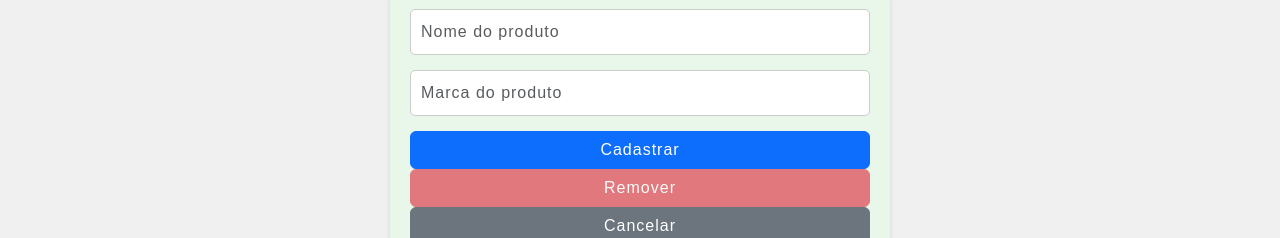
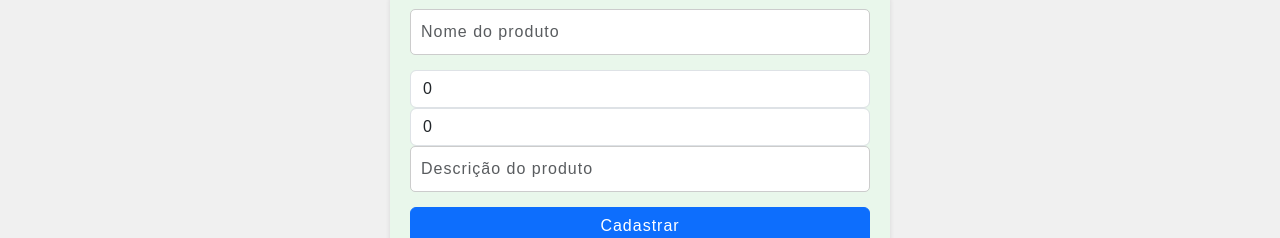
Before and after one commit to mateuslph/api-agri-front, a React (Create React App) app: page / in a window 1280 px wide. Shown: the part 161-399 px from the top of the page. Built offline with nearby package versions, Linux system fonts and the light colour scheme; no server answers.

Commit message:
altera os campos no formulario para conter os dados do banco de dados

```diff
--- a/src/features/productManagement/ui/Formulario.js
+++ b/src/features/productManagement/ui/Formulario.js
@@ -3,42 +3,53 @@ import './Formulario.css';
 
 function Formulario({ obj, cadastrar, alterar, remover, cancelar }) {
     const [nome, setNome] = useState('');
-    const [marca, setMarca] = useState('');
+    const [preco, setPreco] = useState(0.0);
+    const [quantidade, setQuantidade] = useState(0.0);
+    const [descricao, setDescricao] = useState('');
 
     useEffect(() => {
         if (obj) {
             setNome(obj.nome || '');
-            setMarca(obj.marca || '');
+            setPreco(obj.preco || 0.0);
+            setQuantidade(obj.quantidade || 0.0);
+            setDescricao(obj.descricao || '');
         } else {
             setNome('');
-            setMarca('');
+            setPreco(0.0);
+            setQuantidade(0.0);
+            setDescricao('');
         }
     }, [obj]);
 
     const aoDigitarNome = (e) => setNome(e.target.value);
-    const aoDigitarMarca = (e) => setMarca(e.target.value);
+    const aoDigitarPreco = (e) => setPreco(parseFloat(e.target.value));
+    const aoDigitarQuantidade = (e) => setQuantidade(parseFloat(e.target.value));
+    const aoDigitarDescricao = (e) => setDescricao(e.target.value);
 
     const cadastrarOuAlterar = () => {
-        const payload = { nome, marca };
+        const payload = { nome, preco, quantidade, descricao };
         if (obj) {
-            payload.codigo = obj.codigo;
+            payload.id = obj.id;
             alterar(payload);
         } else {
             cadastrar(payload);
         }
         limparCampos();
     };
-
     const limparCampos = () => {
         setNome('');
-        setMarca('');
+        setPreco(0.0);
+        setQuantidade(0.0);
+        setDescricao('');
         cancelar();
     };
 
     return (
         <div className="formulario-container">
             <input type='text' value={nome} onChange={aoDigitarNome} placeholder='Nome do produto' className='form-control' />
-            <input type='text' value={marca} onChange={aoDigitarMarca} placeholder='Marca do produto' className='form-control' />
+            <input type='number' step='0.01' value={preco} onChange={aoDigitarPreco} placeholder='Preço do produto' className='form-control' />
+            <input type='number' step='0.01' value={quantidade} onChange={aoDigitarQuantidade} placeholder='Quantidade do produto' className='form-control' />
+            <input type='text' value={descricao} onChange={aoDigitarDescricao} placeholder='Descrição do produto' className='form-control' />
 
             <input type='button' value='Cadastrar' onClick={cadastrarOuAlterar} className='btn btn-primary' />
             <input type='button' value='Remover' onClick={() => remover(obj.codigo)} className='btn btn-danger' disabled={!obj} />
```
